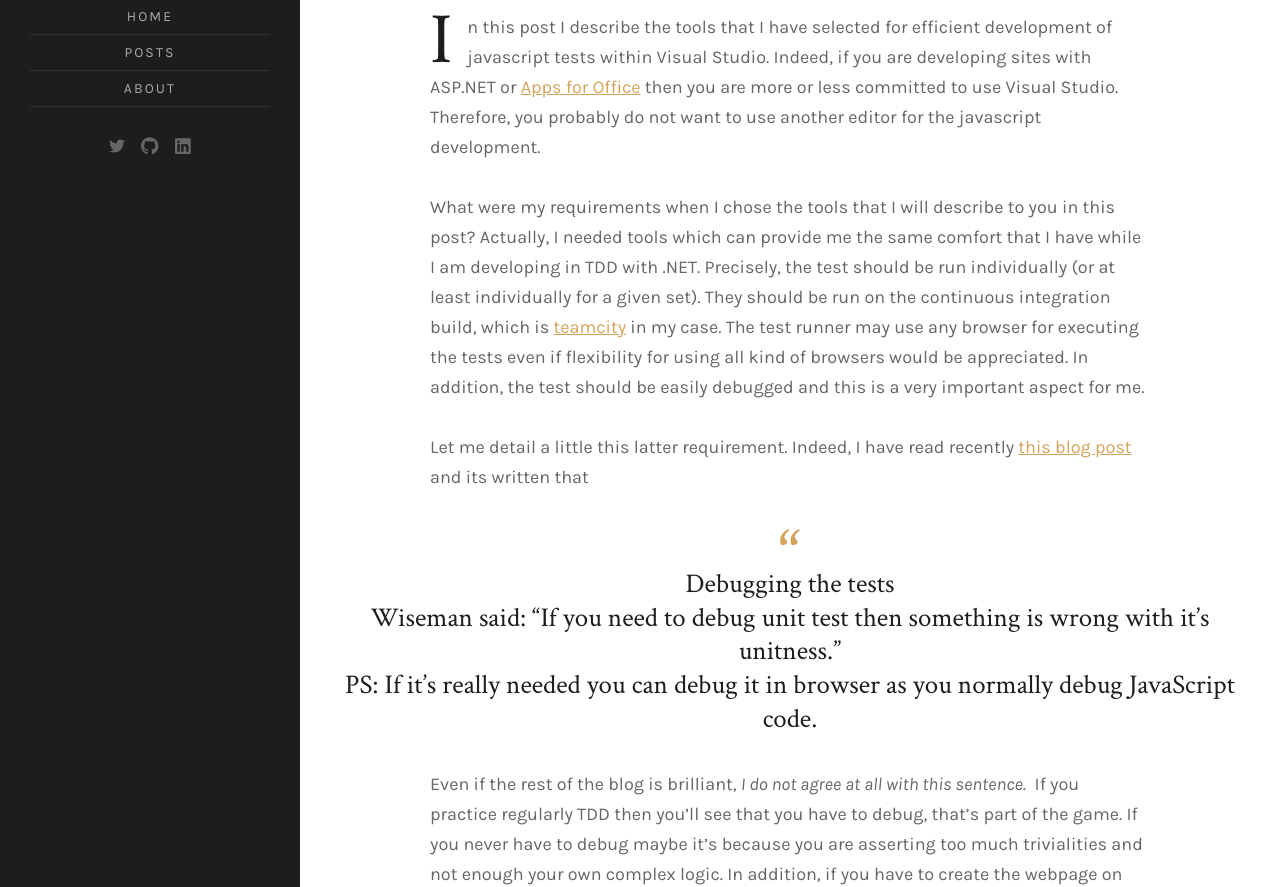
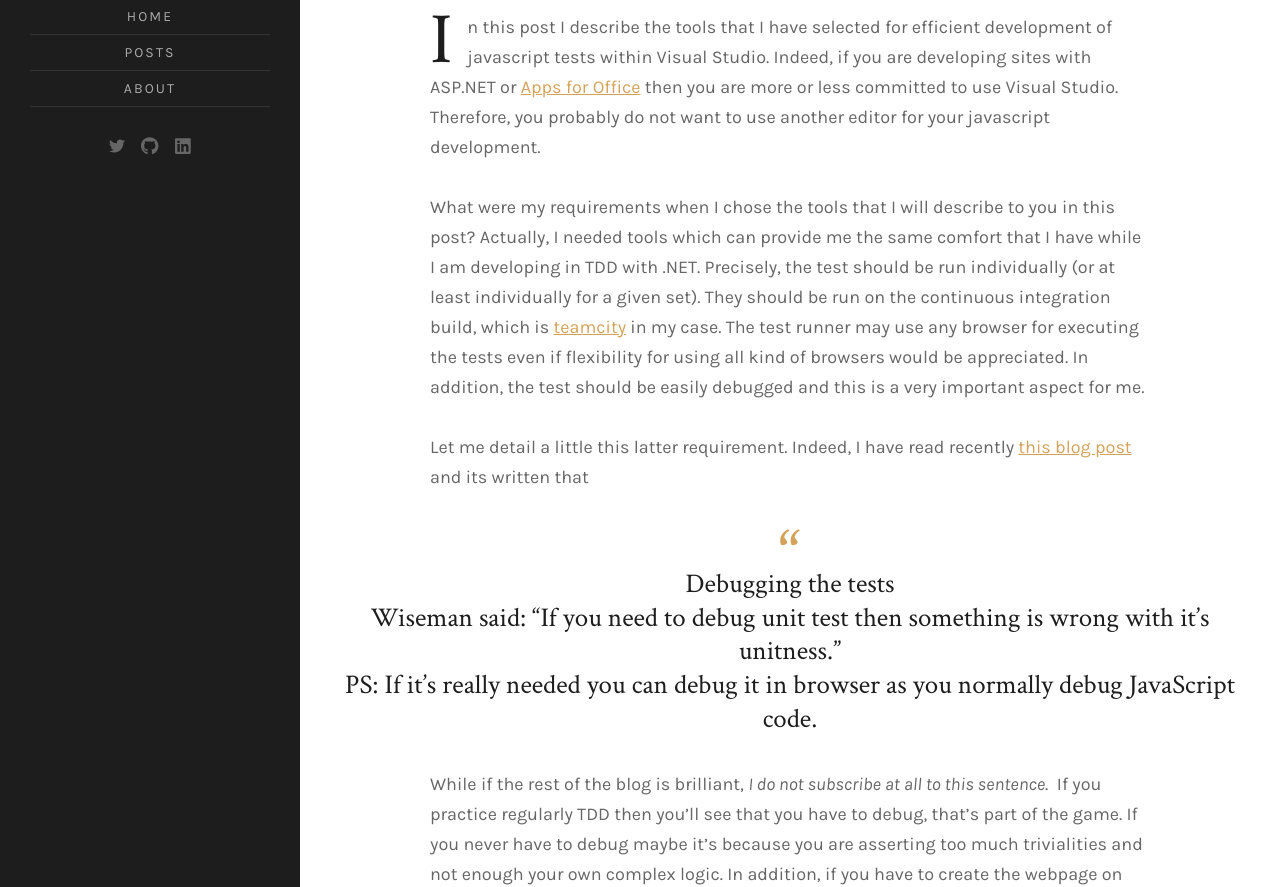
Before and after one commit to bpatra/personal-blog, a Jekyll site: the page built from _posts/2014-06-01-tools-for-javascript-tdd-with-visual-studio.md, in a window 1280 px wide and 1400 px high. Shown: the part 303-1190 px from the top of the window. Built offline with Jekyll 4.4.1, drawn with Linux system fonts in a browser that asks for light colours.

Commit message:
Small english corrections in some posts from there to there

```diff
--- a/_posts/2014-06-01-tools-for-javascript-tdd-with-visual-studio.md
+++ b/_posts/2014-06-01-tools-for-javascript-tdd-with-visual-studio.md
@@ -27,7 +27,7 @@
 - visual studio
 comments: []
 ---
-In this post I describe the tools that I have selected for efficient development of javascript tests within Visual Studio. Indeed, if you are developing sites with ASP.NET or <a href="http://msdn.microsoft.com/en-us/office/dn448457.aspx">Apps for Office</a> then you are more or less committed to use Visual Studio. Therefore, you probably do not want to use another editor for the javascript development.
+In this post I describe the tools that I have selected for efficient development of javascript tests within Visual Studio. Indeed, if you are developing sites with ASP.NET or <a href="http://msdn.microsoft.com/en-us/office/dn448457.aspx">Apps for Office</a> then you are more or less committed to use Visual Studio. Therefore, you probably do not want to use another editor for your javascript development.
 
 What were my requirements when I chose the tools that I will describe to you in this post? Actually, I needed tools which can&nbsp;provide&nbsp;me&nbsp;the same comfort that I have while I am developing in&nbsp;TDD with&nbsp;.NET. Precisely, the test should be run individually (or at least individually for a given set). They should be run on the continuous integration build, which is <a href="http://www.jetbrains.com/teamcity/">teamcity</a> in my case. The test runner may use any browser for executing the tests even if flexibility for using all kind of browsers would be appreciated. In addition, the test should be easily debugged and this is a very important aspect for me.
 
@@ -37,7 +37,7 @@
 Wiseman said: &ldquo;If you need to debug unit test then something is wrong with it&rsquo;s unitness.&rdquo;<br />
 PS: If it&rsquo;s really needed you can debug it in browser as you normally debug JavaScript code.
 </blockquote>
-Even if the rest of the blog is brilliant, *I do not agree at all with this sentence*. &nbsp;If you practice regularly&nbsp;TDD then you'll see that you have to debug, that's part of the game. If you never have to debug maybe it's because you are asserting too much trivialities and not enough your own complex logic. In addition, if you have to create the webpage on your own, for debugging, that is not acceptable to me either. You should be able to put your breakpoint anywhere in your code and hit it in less than five seconds. We will see that the tool chosen permits such quick debugging and that's the main reason why I am using it.
+While if the rest of the blog is brilliant, *I do not subscribe at all to this sentence*. &nbsp;If you practice regularly&nbsp;TDD then you'll see that you have to debug, that's part of the game. If you never have to debug maybe it's because you are asserting too much trivialities and not enough your own complex logic. In addition, if you have to create the webpage on your own, for debugging, that is not acceptable to me either. You should be able to put your breakpoint anywhere in your code and hit it in less than five seconds. We will see that the tool chosen permits such quick debugging and that's the main reason why I am using it.
 
 At the time of the writing, the popular Visual Studio Addin <a href="http://www.jetbrains.com/resharper/">Resharper</a> with its version 8 supports javascript tests with the frameworks Jasmine or QUnit. Unfortunately, the debugger cannot be properly attached while debugging the scripts. Sadly, I had to reject Resharper that I appreciate so much for .NET development.
 
```
Also changed, not shown: _posts/2013-12-01-a-git-practical-class.md (+1 -1 lines), _posts/2014-03-15-unit-testing-drag-and-drop-logic-with-mvvm-pattern-in-wpf.md (+2 -2 lines), _posts/2015-01-18-my-wpfmvvm-must-have-part-1-3-working-with-design-time-data.md (+1 -1 lines), _posts/2016-02-12-hosting-jekyll-generated-site-on-azure-web-app-using-teamcity-automated-deployment.md (+15 -9 lines).
